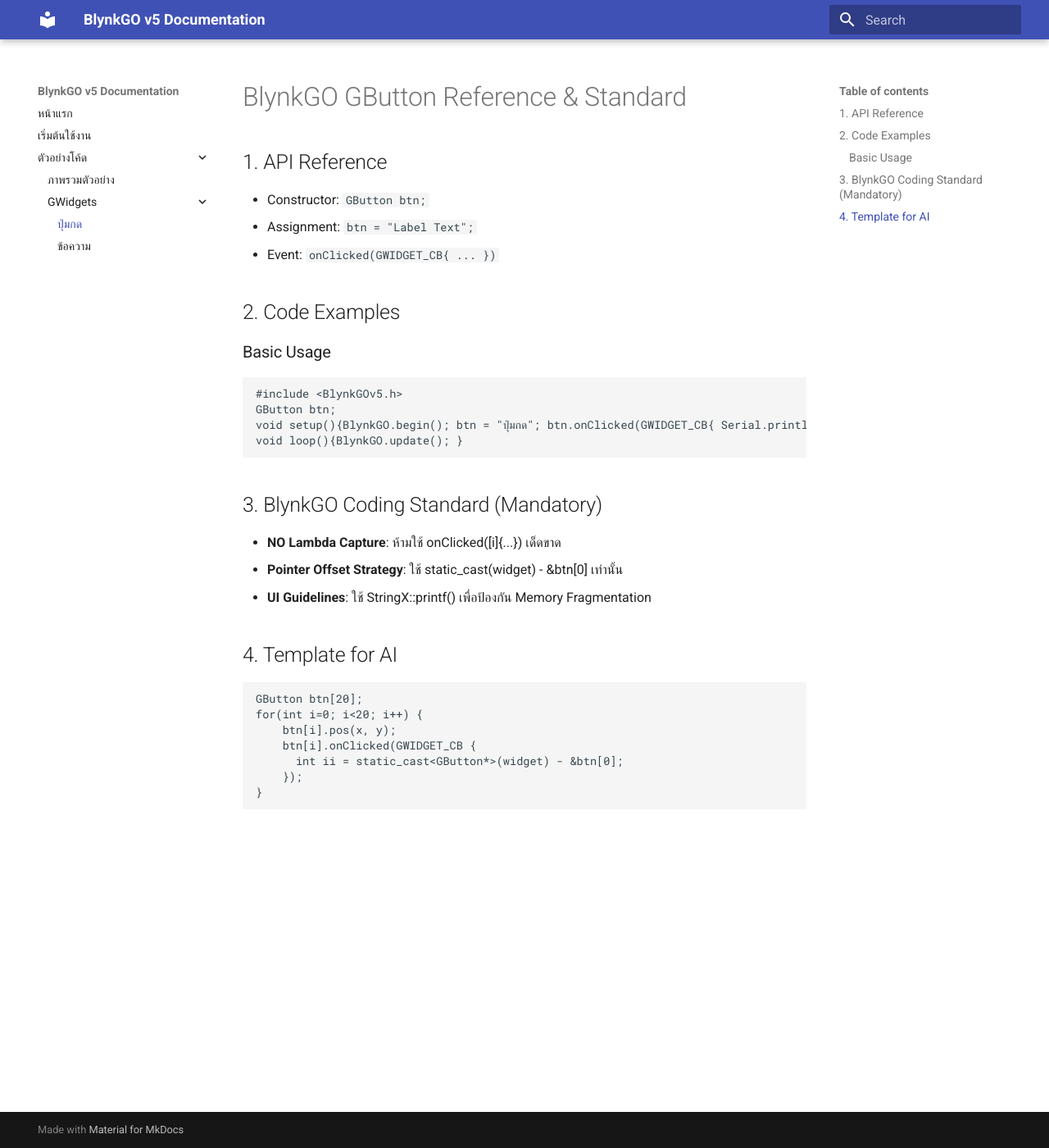
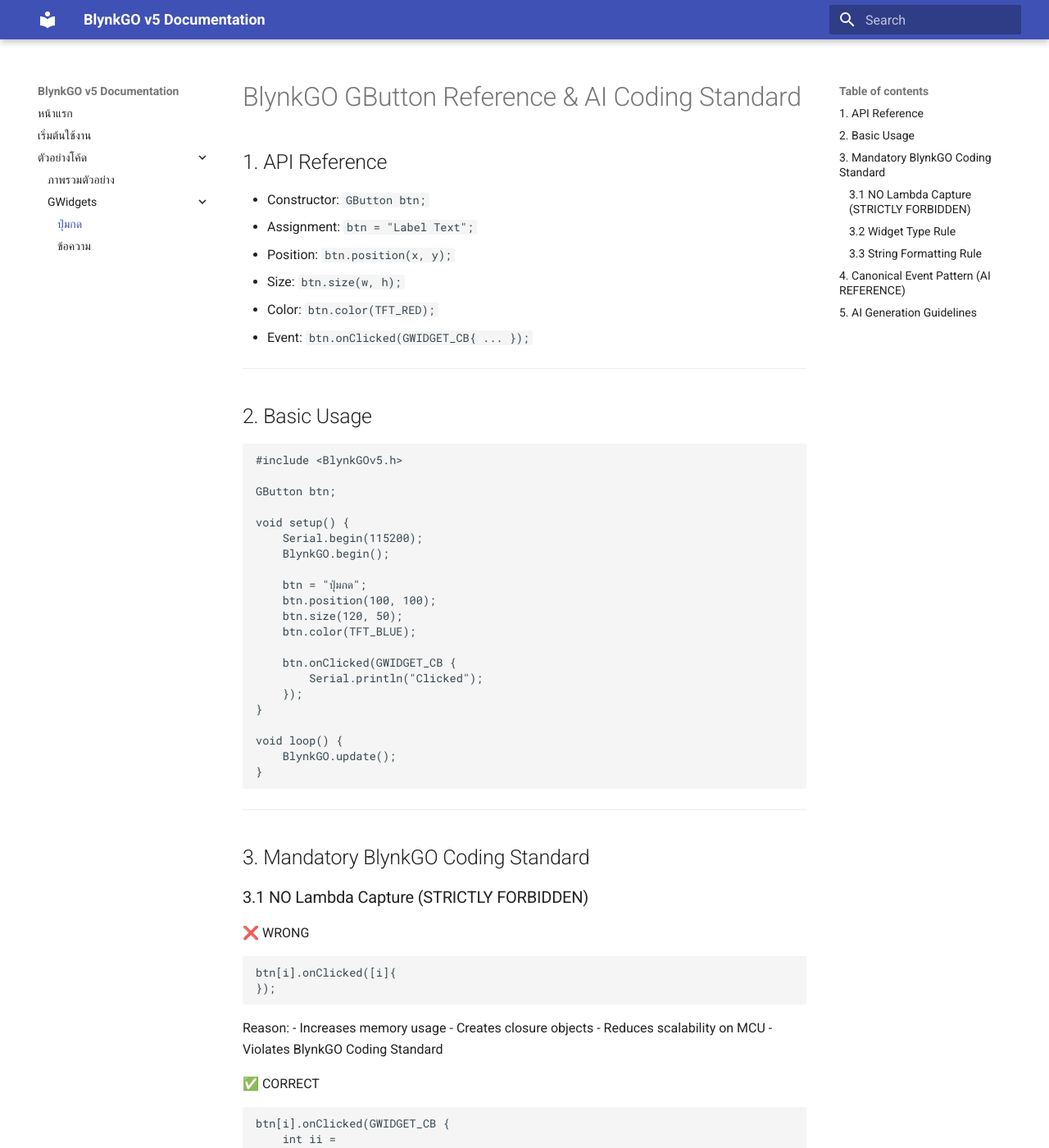
Before and after one commit to BlynkGO/BlynkGO_Document, an MkDocs documentation site: the page built from docs/examples/GWidgets/GButton.md, in a window 1280 px wide and 1400 px high. Shown: the whole window at 82% size. Built offline with MkDocs 1.6.1 and Material for MkDocs 9.7.7, drawn with Linux system fonts in a browser that asks for light colours; some of the changed text lies outside the part shown.

Commit message:
Update GButton.md

````diff
--- a/docs/examples/GWidgets/GButton.md
+++ b/docs/examples/GWidgets/GButton.md
@@ -1,33 +1,170 @@
-# BlynkGO GButton Reference & Standard
+# BlynkGO GButton Reference & AI Coding Standard
 
 ## 1. API Reference
+
 - Constructor: `GButton btn;`
 - Assignment: `btn = "Label Text";`
-- Event: `onClicked(GWIDGET_CB{ ... })`
+- Position: `btn.position(x, y);`
+- Size: `btn.size(w, h);`
+- Color: `btn.color(TFT_RED);`
+- Event: `btn.onClicked(GWIDGET_CB{ ... });`
 
-## 2. Code Examples
-### Basic Usage
+---
+
+## 2. Basic Usage
 
 ```cpp
 #include <BlynkGOv5.h>
+
 GButton btn;
-void setup(){BlynkGO.begin(); btn = "ปุ่มกด"; btn.onClicked(GWIDGET_CB{ Serial.println("Clicked"); }); }
-void loop(){BlynkGO.update(); }
+
+void setup() {
+    Serial.begin(115200);
+    BlynkGO.begin();
+
+    btn = "ปุ่มกด";
+    btn.position(100, 100);
+    btn.size(120, 50);
+    btn.color(TFT_BLUE);
+
+    btn.onClicked(GWIDGET_CB {
+        Serial.println("Clicked");
+    });
+}
+
+void loop() {
+    BlynkGO.update();
+}
 ```
 
-## 3. BlynkGO Coding Standard (Mandatory)
-- **NO Lambda Capture**: ห้ามใช้ onClicked([i]{...}) เด็ดขาด
-- **Pointer Offset Strategy**: ใช้ static_cast<GButton*>(widget) - &btn[0] เท่านั้น
-- **UI Guidelines**: ใช้ StringX::printf() เพื่อป้องกัน Memory Fragmentation
+---
 
-## 4. Template for AI
+## 3. Mandatory BlynkGO Coding Standard
+
+### 3.1 NO Lambda Capture (STRICTLY FORBIDDEN)
+
+❌ WRONG
 
 ```cpp
-GButton btn[20];
-for(int i=0; i<20; i++) {
-    btn[i].pos(x, y);
-    btn[i].onClicked(GWIDGET_CB {
-      int ii = static_cast<GButton*>(widget) - &btn[0];
-    });
+btn[i].onClicked([i]{
+});
+```
+
+Reason:
+- Increases memory usage
+- Creates closure objects
+- Reduces scalability on MCU
+- Violates BlynkGO Coding Standard
+
+✅ CORRECT
+
+```cpp
+btn[i].onClicked(GWIDGET_CB {
+    int ii =
+        static_cast<GButton*>(widget)
+        - &btn[0];
+});
+```
+
+---
+
+### 3.2 Widget Type Rule
+
+Inside `GWIDGET_CB`:
+
+```cpp
+widget
+```
+
+is ALWAYS:
+
+```cpp
+GWidget*
+```
+
+Therefore subclass methods REQUIRE casting.
+
+❌ WRONG
+
+```cpp
+widget->color(TFT_RED);
+```
+
+✅ CORRECT
+
+```cpp
+static_cast<GButton*>(widget)->color(TFT_RED);
+```
+
+---
+
+### 3.3 String Formatting Rule
+
+Use `StringX::printf()` to reduce memory fragmentation.
+
+✅ Preferred
+
+```cpp
+btn[i] = StringX::printf("BTN %d", i+1);
+```
+
+---
+
+## 4. Canonical Event Pattern (AI REFERENCE)
+
+```cpp
+#include <BlynkGOv5.h>
+
+GButton btn[30];
+
+void setup() {
+    Serial.begin(115200);
+    BlynkGO.begin();
+
+    for(int i = 0; i < 30; i++) {
+
+        btn[i] = StringX::printf("BTN %d", i+1);
+
+        btn[i].size(80,50);
+
+        int x = 20 + (i % 5) * 90;
+        int y = 20 + (i / 5) * 70;
+
+        btn[i].position(x, y);
+
+        btn[i].color(TFT_COLOR_HSV(i*12,100,100));
+
+        btn[i].onClicked(GWIDGET_CB {
+
+            int ii =
+                static_cast<GButton*>(widget)
+                - &btn[0];
+
+            Serial.printf("Button %d clicked\n", ii + 1);
+
+            static_cast<GButton*>(widget)
+                ->color(random(0xFFFFFF));
+
+        });
+    }
+}
+
+void loop() {
+    BlynkGO.update();
 }
 ```
+
+---
+
+## 5. AI Generation Guidelines
+
+When generating BlynkGO code:
+
+- ALWAYS use `onClicked(GWIDGET_CB { ... })`
+- NEVER use lambda capture
+- ALWAYS cast widget before subclass method access
+- ALWAYS use pointer offset strategy for widget arrays
+- PREFER procedural UI using for-loops
+- PREFER StringX::printf() for formatted text
+- PREFER intent-style API patterns
+```
````
